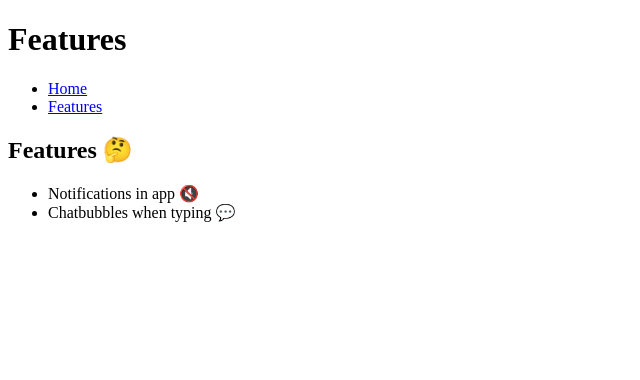
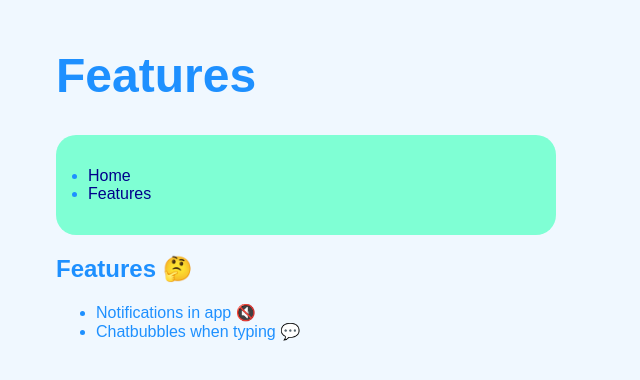
Before and after one commit to FlorVk/imd-webtechadvanced-lab1, a plain HTML site: page features.html in a window 1280 px wide. Shown: the whole page, without its empty margins (0-640 px from the left). Drawn offline with Linux system fonts and the light colour scheme.

Commit message:
style.css: added styling for index and features

```diff
--- a/features.html
+++ b/features.html
@@ -4,12 +4,13 @@
     <meta charset="UTF-8">
     <meta http-equiv="X-UA-Compatible" content="IE=edge">
     <meta name="viewport" content="width=device-width, initial-scale=1.0">
-    <title>Document</title>
+    <title>Features</title>
+    <link rel="stylesheet" href="style.css">
 </head>
 <body>
     <h1>Features</h1>
 
-    <ul>
+    <ul class="nav">
         <li><a href="index.html">Home</a></li>
         <li><a href="features.html">Features</a></li>
     </ul>
--- /dev/null
+++ b/style.css
@@ -0,0 +1,23 @@
+body{
+    background-color: aliceblue;
+    color: dodgerblue;
+    font-family: Arial, Helvetica, sans-serif;
+    padding: 0.5em 3em;
+    width: 500px;
+}
+
+h1{
+    font-weight: 900;
+    font-size: 3em;
+}
+
+.nav{
+    background-color: aquamarine;
+    padding: 2em;
+    border-radius: 20px;
+}
+
+a {
+    text-decoration: none;
+    color: darkblue;
+}
```
Also changed, not shown: index.html (+1 -1 lines).
